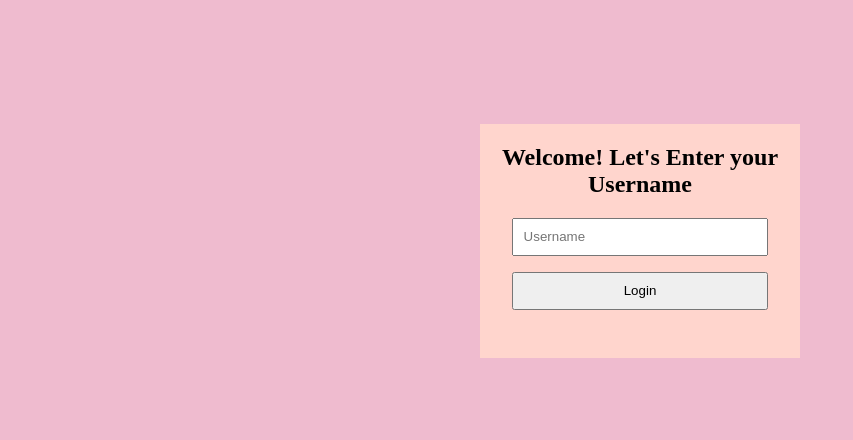
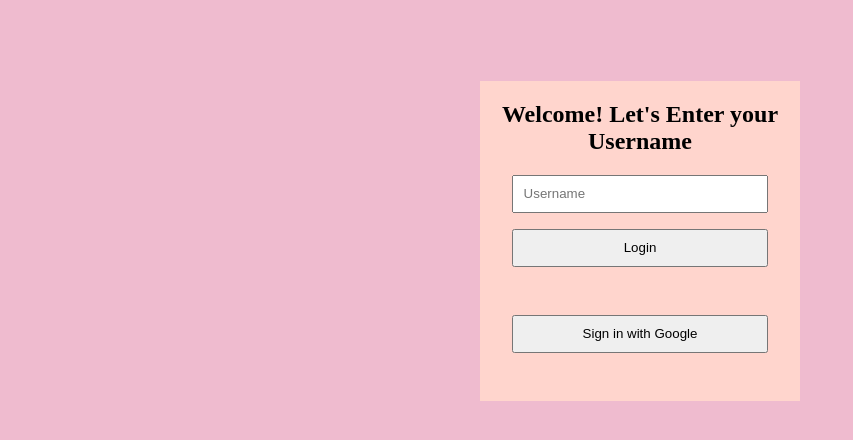
Before and after one commit to YunethWithanachchi/Aera, a website built with Vite: page Aera/index.html in a window 1280 px wide. Shown: the part 80-520 px from the top of the page, without its empty margins (0-853 px from the left). Built offline with nearby package versions, Linux system fonts and the light colour scheme; some packages are replaced by stand-ins of ours.

Commit message:
google sign in button

```diff
--- a/Aera/index.html
+++ b/Aera/index.html
@@ -14,6 +14,7 @@
       <form>
         <input type="text" placeholder="Username" required><br>
         <button type="submit">Login</button>
+        <button>Sign in with Google</button>
       </form>
     </div>
   </section>
```
